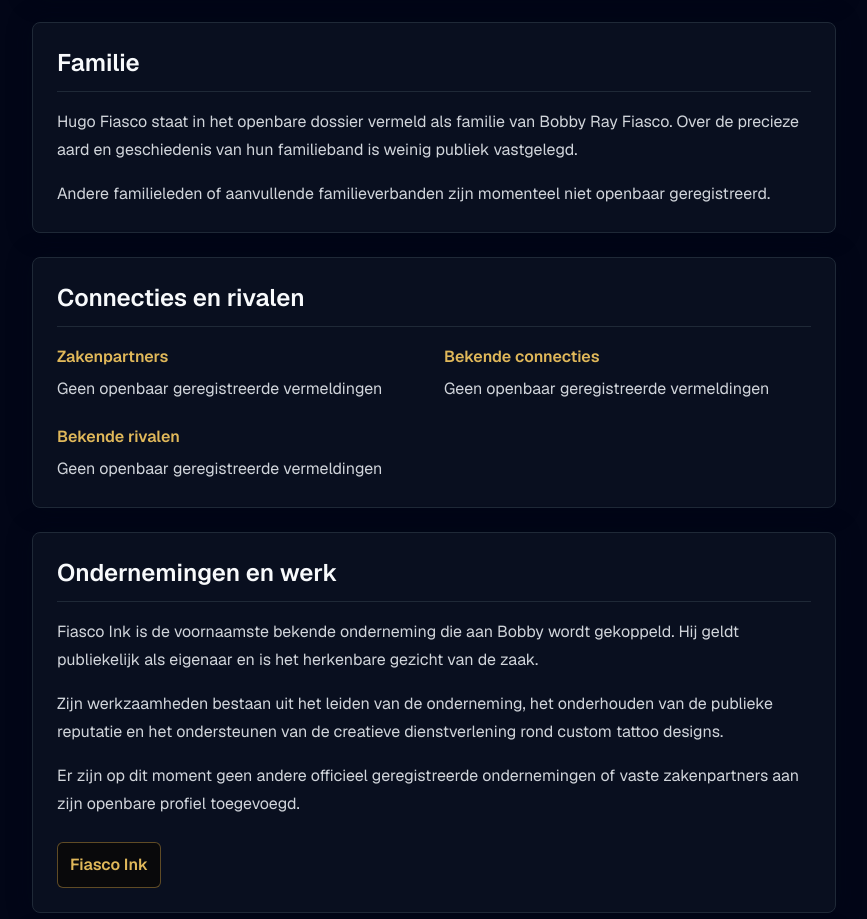
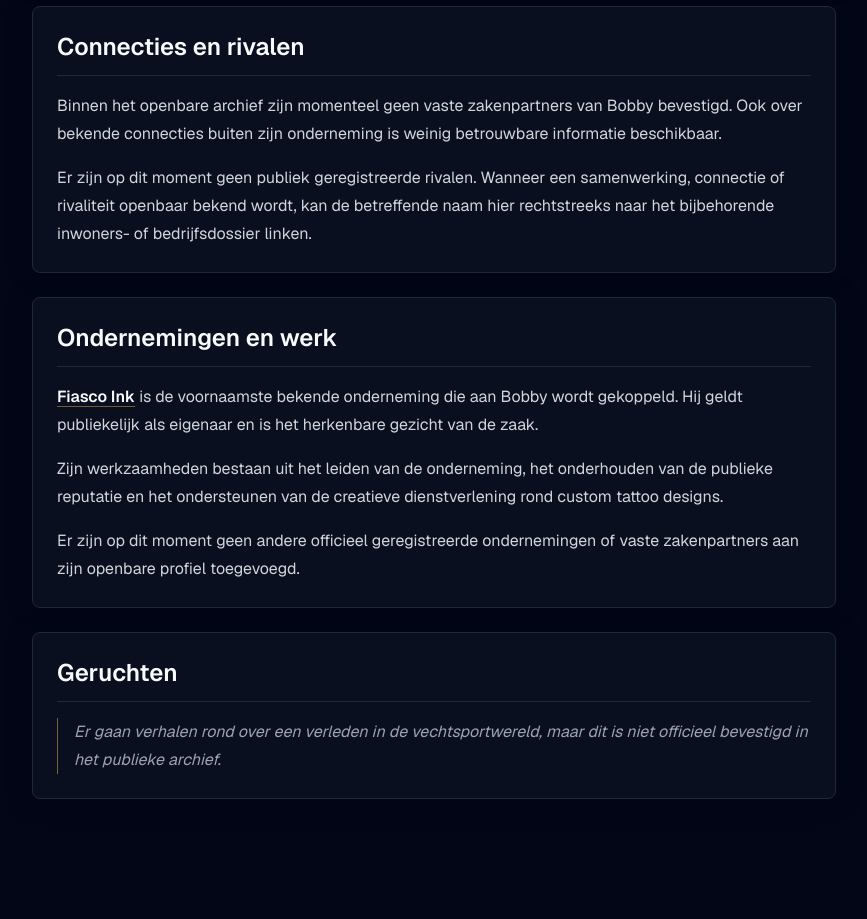
Before and after one commit to kingfreshRLLMN/meridianarchief, a Next.js app: page /characters/bobby-ray-fiasco in a window 1280 px wide. Shown: the part 1613-2532 px from the top of the page, without its empty margins (0-867 px from the left). After the commit the page ends 2452 px from the top, so only its background shows below. Built offline with nearby package versions, Linux system fonts and the light colour scheme.

Commit message:
Refine resident dossier narratives

```diff
--- a/app/characters/bobby-ray-fiasco/page.tsx
+++ b/app/characters/bobby-ray-fiasco/page.tsx
@@ -1,5 +1,6 @@
 import DossierContents from "@/components/dossier-contents";
 import DossierInfobox from "@/components/dossier-infobox";
+import DossierNarrative from "@/components/dossier-narrative";
 import DossierSection from "@/components/dossier-section";
 import FixedDossierSidebar from "@/components/fixed-dossier-sidebar";
 import RecognizedName from "@/components/recognized-name";
@@ -8,7 +9,6 @@ import { characters } from "@/data/characters";
 import Link from "next/link";
 
 const contents = [
-  { href: "#overzicht", label: "Overzicht" },
   { href: "#verleden", label: "Verleden" },
   { href: "#aankomst", label: "Aankomst in Meridian" },
   { href: "#familie", label: "Familie" },
@@ -57,10 +57,6 @@ export default function BobbyRayPage() {
           <div className="space-y-6">
             <DossierContents items={contents} />
 
-            <DossierSection id="overzicht" title="Overzicht">
-              <p>{bobby.publicProfile}</p>
-            </DossierSection>
-
             <DossierSection id="verleden" title="Verleden">
               <div className="space-y-4">
                 {bobby.past.map((paragraph) => (
@@ -86,47 +82,11 @@ export default function BobbyRayPage() {
             </DossierSection>
 
             <DossierSection id="connecties" title="Connecties en rivalen">
-              <dl className="grid gap-5 sm:grid-cols-2">
-                <div>
-                  <dt className="font-semibold text-[#e0b85a]">Zakenpartners</dt>
-                  <dd className="mt-1">{displayNames(bobby.businessPartners)}</dd>
-                </div>
-                <div>
-                  <dt className="font-semibold text-[#e0b85a]">
-                    Bekende connecties
-                  </dt>
-                  <dd className="mt-1">{displayNames(bobby.knownConnections)}</dd>
-                </div>
-                <div>
-                  <dt className="font-semibold text-[#e0b85a]">
-                    Bekende rivalen
-                  </dt>
-                  <dd className="mt-1">{displayNames(bobby.knownRivals)}</dd>
-                </div>
-              </dl>
+              <DossierNarrative paragraphs={bobby.connectionStory} />
             </DossierSection>
 
             <DossierSection id="ondernemingen" title="Ondernemingen en werk">
-              <div className="space-y-4">
-                {bobby.businessStory.map((paragraph) => (
-                  <p key={paragraph}>{paragraph}</p>
-                ))}
-                <div className="flex flex-wrap gap-2 pt-2">
-                  {bobby.businesses.map((business) =>
-                    business.href ? (
-                      <Link
-                        key={business.name}
-                        href={business.href}
-                        className="rounded-md border border-[#c89b45]/45 bg-[#09090b] px-3 py-2 font-semibold text-[#e0b85a] transition hover:border-[#e0b85a] hover:text-[#f8fafc]"
-                      >
-                        {business.name}
-                      </Link>
-                    ) : (
-                      <span key={business.name}>{business.name}</span>
-                    ),
-                  )}
-                </div>
-              </div>
+              <DossierNarrative paragraphs={bobby.businessStory} />
             </DossierSection>
 
             <DossierSection id="geruchten" title="Geruchten">
--- /dev/null
+++ b/components/dossier-narrative.tsx
@@ -0,0 +1,32 @@
+import type { NarrativeParagraph } from "@/data/characters";
+import Link from "next/link";
+
+type DossierNarrativeProps = {
+  paragraphs: NarrativeParagraph[];
+};
+
+export default function DossierNarrative({
+  paragraphs,
+}: DossierNarrativeProps) {
+  return (
+    <div className="space-y-4">
+      {paragraphs.map((paragraph, paragraphIndex) => (
+        <p key={paragraphIndex}>
+          {paragraph.map((part, partIndex) =>
+            "href" in part ? (
+              <Link
+                key={`${part.href}-${partIndex}`}
+                href={part.href}
+                className="font-semibold text-[#f8fafc] underline decoration-[#c89b45]/55 underline-offset-4 transition hover:text-[#e0b85a]"
+              >
+                {part.name}
+              </Link>
+            ) : (
+              <span key={`${part.text}-${partIndex}`}>{part.text}</span>
+            ),
+          )}
+        </p>
+      ))}
+    </div>
+  );
+}
--- a/data/characters.ts
+++ b/data/characters.ts
@@ -4,6 +4,17 @@ export type CharacterLink = {
   name: string;
   href?: string;
 };
+
+export type NarrativePart =
+  | {
+      text: string;
+    }
+  | {
+      name: string;
+      href: string;
+    };
+
+export type NarrativeParagraph = NarrativePart[];
 
 export type Character = {
   name: string;
@@ -30,11 +41,11 @@ export type Character = {
   knownRivals: CharacterLink[];
   businesses: CharacterLink[];
   work: string[];
-  publicProfile: string;
   past: string[];
   arrivalInMeridian: string[];
   familyStory: string[];
-  businessStory: string[];
+  connectionStory: NarrativeParagraph[];
+  businessStory: NarrativeParagraph[];
   rumors: string[];
   image: string;
 };
@@ -67,8 +78,6 @@ export const characters: Character[] = [
       { name: "Fiasco Ink", href: "/businesses/fiasco-ink" },
     ],
     work: ["Eigenaar van Fiasco Ink", "Ondernemer"],
-    publicProfile:
-      "Bobby Ray Fiasco is binnen Meridian publiek bekend als ondernemer en als het gezicht achter Fiasco Ink. Zijn naam wordt vooral verbonden aan creatieve ondernemingen, custom tattoo designs en de opbouw van een herkenbare lokale zaak.",
     past: [
       "Over de periode vóór zijn komst naar Meridian is weinig verifieerbare informatie opgenomen in het publieke archief. Bobby heeft zijn voorgeschiedenis niet uitgebreid openbaar gemaakt en officiële documenten geven geen volledig beeld van zijn eerdere woonplaatsen of werkzaamheden.",
       "In informele gesprekken wordt een mogelijke achtergrond in de vechtsport genoemd. Daarvoor ontbreekt binnen het publieke stadsarchief echter voldoende bevestiging. Deze informatie wordt daarom niet als vastgesteld onderdeel van zijn levensloop beschouwd.",
@@ -82,10 +91,38 @@ export const characters: Character[] = [
       "Hugo Fiasco staat in het openbare dossier vermeld als familie van Bobby Ray Fiasco. Over de precieze aard en geschiedenis van hun familieband is weinig publiek vastgelegd.",
       "Andere familieleden of aanvullende familieverbanden zijn momenteel niet openbaar geregistreerd.",
     ],
+    connectionStory: [
+      [
+        {
+          text: "Binnen het openbare archief zijn momenteel geen vaste zakenpartners van Bobby bevestigd. Ook over bekende connecties buiten zijn onderneming is weinig betrouwbare informatie beschikbaar.",
+        },
+      ],
+      [
+        {
+          text: "Er zijn op dit moment geen publiek geregistreerde rivalen. Wanneer een samenwerking, connectie of rivaliteit openbaar bekend wordt, kan de betreffende naam hier rechtstreeks naar het bijbehorende inwoners- of bedrijfsdossier linken.",
+        },
+      ],
+    ],
     businessStory: [
-      "Fiasco Ink is de voornaamste bekende onderneming die aan Bobby wordt gekoppeld. Hij geldt publiekelijk als eigenaar en is het herkenbare gezicht van de zaak.",
-      "Zijn werkzaamheden bestaan uit het leiden van de onderneming, het onderhouden van de publieke reputatie en het ondersteunen van de creatieve dienstverlening rond custom tattoo designs.",
-      "Er zijn op dit moment geen andere officieel geregistreerde ondernemingen of vaste zakenpartners aan zijn openbare profiel toegevoegd.",
+      [
+        {
+          name: "Fiasco Ink",
+          href: "/businesses/fiasco-ink",
+        },
+        {
+          text: " is de voornaamste bekende onderneming die aan Bobby wordt gekoppeld. Hij geldt publiekelijk als eigenaar en is het herkenbare gezicht van de zaak.",
+        },
+      ],
+      [
+        {
+          text: "Zijn werkzaamheden bestaan uit het leiden van de onderneming, het onderhouden van de publieke reputatie en het ondersteunen van de creatieve dienstverlening rond custom tattoo designs.",
+        },
+      ],
+      [
+        {
+          text: "Er zijn op dit moment geen andere officieel geregistreerde ondernemingen of vaste zakenpartners aan zijn openbare profiel toegevoegd.",
+        },
+      ],
     ],
     rumors: [
       "Er gaan verhalen rond over een verleden in de vechtsportwereld, maar dit is niet officieel bevestigd in het publieke archief.",
```
